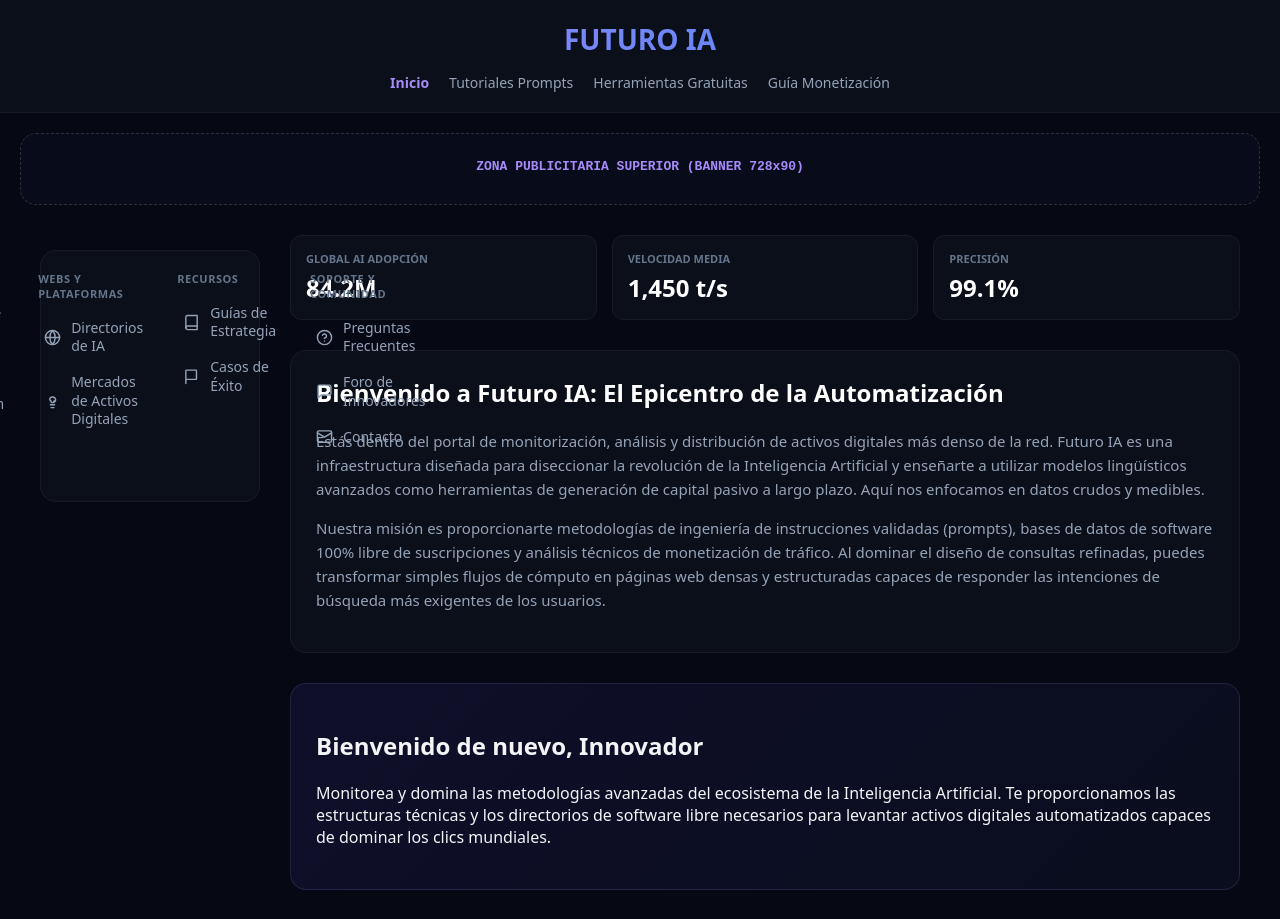
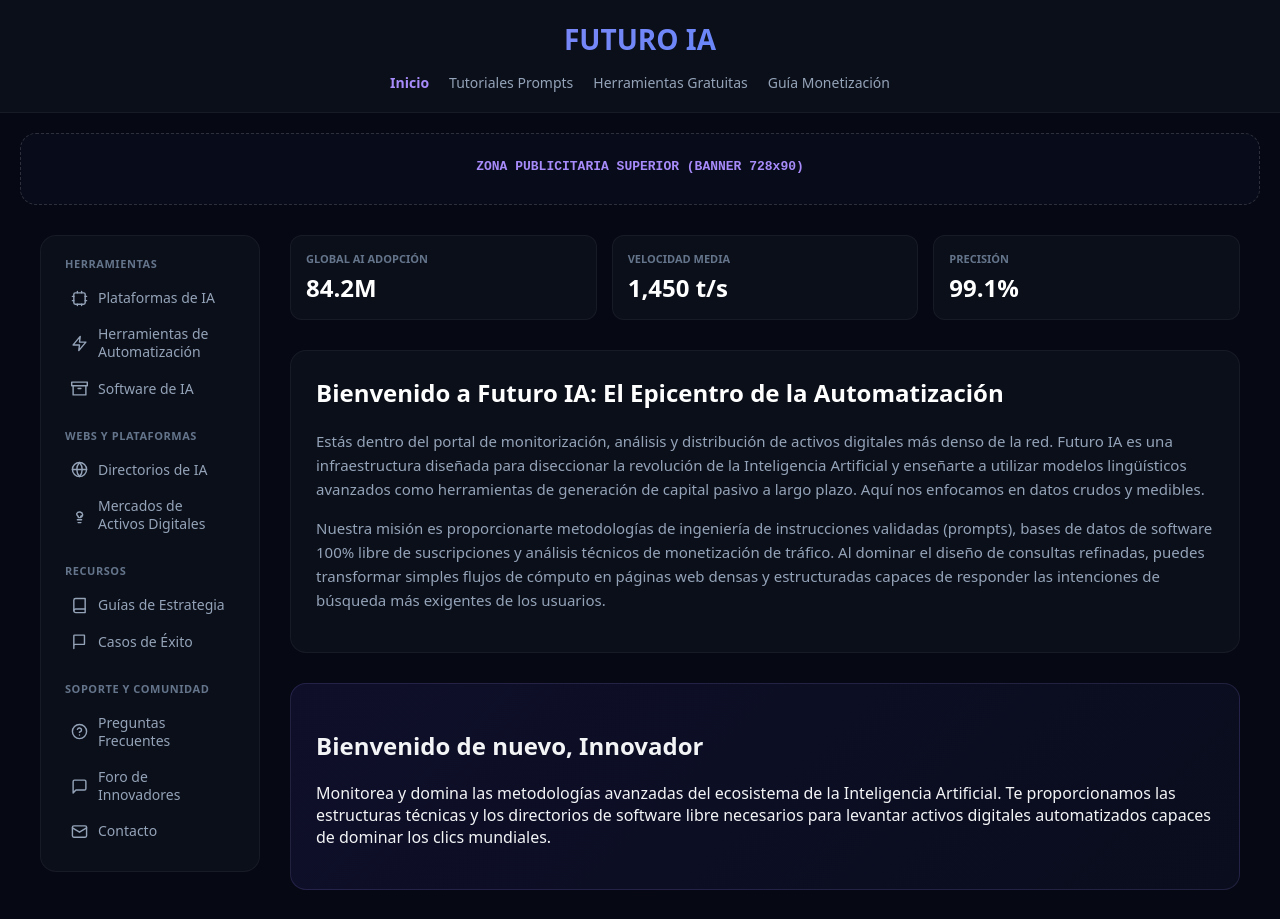
Before and after one commit to ANG3L04-source/ANG3L04-source.github.io, a Jekyll site: the page built from index.html, in a window 1280 px wide and 1400 px high. Shown: the top 919 px of the window. Built offline with Jekyll 4.4.1, drawn with Linux system fonts in a browser that asks for light colours.

Commit message:
Update default.html

```diff
--- a/_layouts/default.html
+++ b/_layouts/default.html
@@ -8,9 +8,9 @@
         body { background-color: #060814; color: #f3f4f6; font-family: system-ui, sans-serif; margin: 0; padding: 0; }
         header { background-color: #0b0f19; padding: 20px; border-bottom: 1px solid rgba(255, 255, 255, 0.05); text-align: center; }
         .logo { font-size: 28px; font-weight: 900; background: linear-gradient(135deg, #a78bfa 0%, #3b82f6 100%); -webkit-background-clip: text; -webkit-text-fill-color: transparent; margin: 0; }
-        nav { margin-top: 15px; display: flex; justify-content: center; gap: 20px; }
-        nav a { color: #94a3b8; text-decoration: none; font-size: 14px; font-weight: 500; }
-        nav a:hover { color: #a78bfa; }
+       header nav { margin-top: 15px; display: flex; justify-content: center; gap: 20px; }
+       header nav a { color: #94a3b8; text-decoration: none; font-size: 14px; font-weight: 500; }
+       header nav a:hover { color: #a78bfa; }
         .main-container { max-width: 1200px; margin: 30px auto; padding: 0 20px; display: grid; grid-template-columns: 1fr; gap: 30px; }
         @media (min-width: 992px) { .main-container { grid-template-columns: 220px 1fr; } }
         .metrics-grid { display: grid; grid-template-columns: repeat(auto-fit, minmax(200px, 1fr)); gap: 15px; margin-bottom: 30px; }
```
